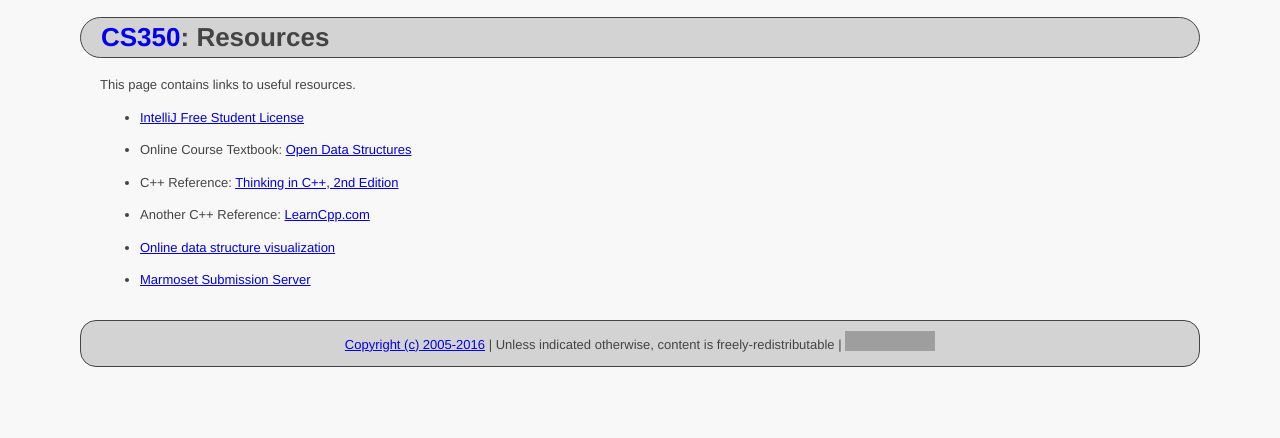
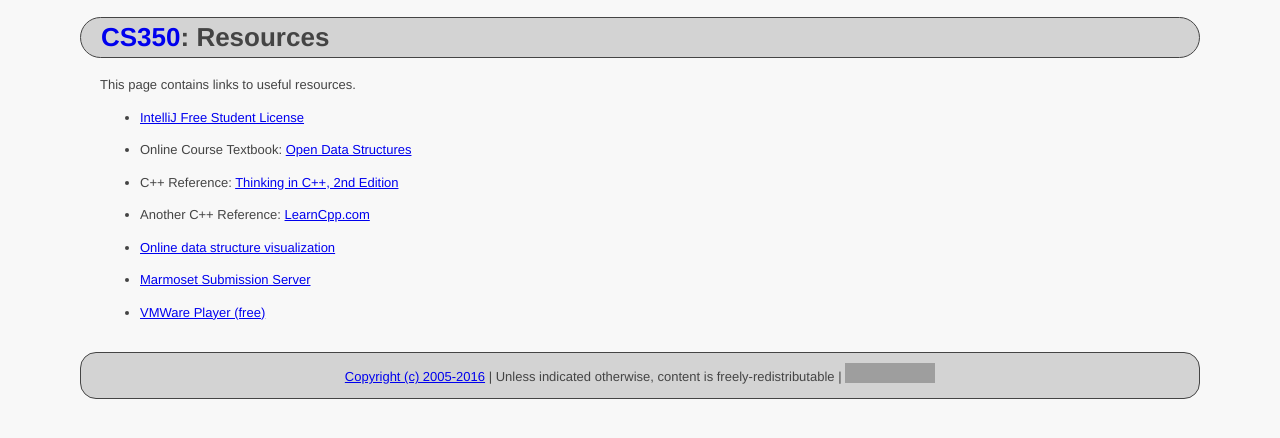
Before and after one commit to ycpcs/cs350-fall2016, a Jekyll site: the page built from resources/index.md, in a window 1280 px wide. Shown: the top 438 px of the page. Built offline with Jekyll 4.4.1, drawn with Linux system fonts in a browser that asks for light colours; grey boxes are pictures that could not be loaded.

Commit message:
added VMWare Player to website

```diff
--- a/resources/index.md
+++ b/resources/index.md
@@ -17,3 +17,5 @@ This page contains links to useful resources.
  - [Online data structure visualization](http://www.cs.usfca.edu/~galles/visualization/Algorithms.html)
 
  - [Marmoset Submission Server](https://cs.ycp.edu/marmoset/)
+
+ - [VMWare Player (free)](https://my.vmware.com/web/vmware/free#desktop_end_user_computing/vmware_workstation_player/12_0)
```
